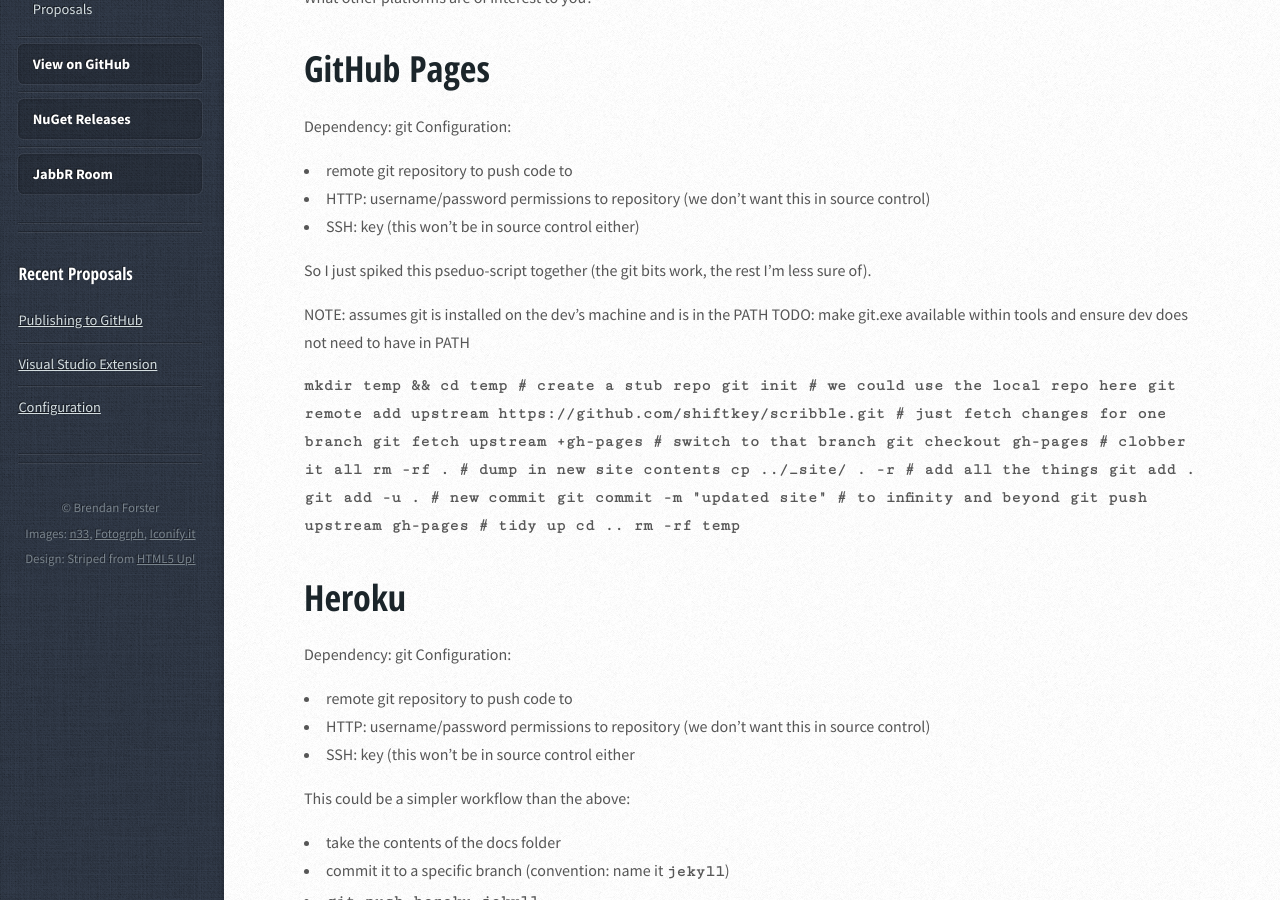
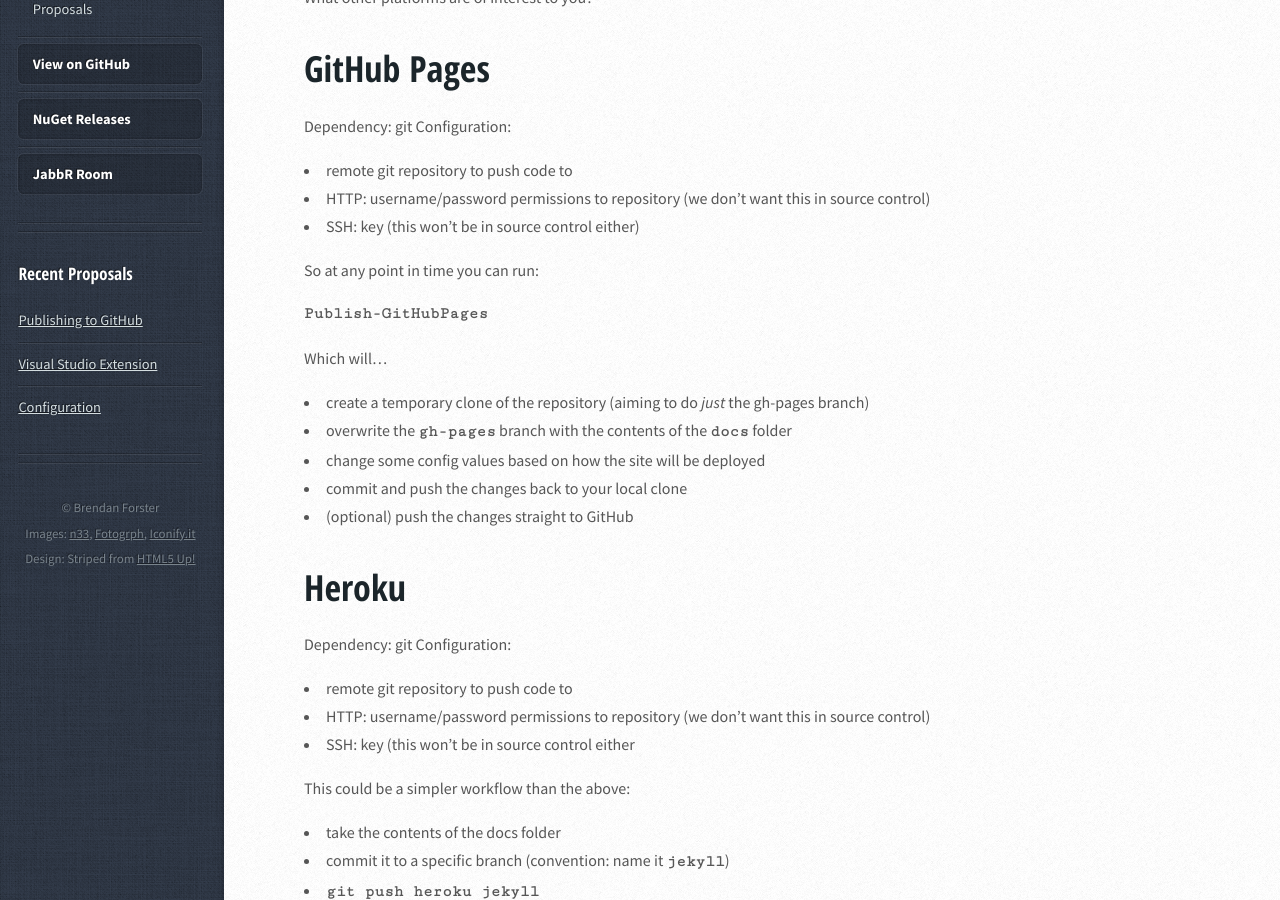
Before and after one commit to shiftkey/scribble, a Jekyll site: the page built from pages/proposals/publish-documentation.md, in a window 1280 px wide and 900 px high, scrolled down 374 px. Built offline with Jekyll 4.4.1, drawn with Linux system fonts in a browser that asks for light colours.

Commit message:
updating site from scribble generated content

```diff
--- a/pages/proposals/publish-documentation.md
+++ b/pages/proposals/publish-documentation.md
@@ -24,34 +24,17 @@
  - HTTP: username/password permissions to repository (we don't want this in source control)
  - SSH: key (this won't be in source control either)
 
-So I just spiked this pseduo-script together (the git bits work, the rest I'm less sure of).
+So at any point in time you can run:
 
-NOTE: assumes git is installed on the dev's machine and is in the PATH
-TODO: make git.exe available within tools and ensure dev does not need to have in PATH
+    Publish-GitHubPages
 
-	mkdir temp && cd temp
-	# create a stub repo
-	git init
-	# we could use the local repo here
-	git remote add upstream https://github.com/shiftkey/scribble.git
-	# just fetch changes for one branch
-	git fetch upstream +gh-pages
-	# switch to that branch
-	git checkout gh-pages
-	# clobber it all
-	rm -rf .
-	# dump in new site contents
-	cp ../_site/ . -r
-	# add all the things
-	git add .
-	git add -u .
-	# new commit
-	git commit -m "updated site"
-	# to infinity and beyond
-	git push upstream gh-pages
-	# tidy up
-	cd ..
-	rm -rf temp
+Which will...
+
+ - create a temporary clone of the repository (aiming to do *just* the gh-pages branch)
+ - overwrite the `gh-pages` branch with the contents of the `docs` folder
+ - change some config values based on how the site will be deployed
+ - commit and push the changes back to your local clone
+ - (optional) push the changes straight to GitHub
 
 ### Heroku
 
```
Also changed, not shown: pages/proposals/configuration.md (+4 -4 lines), pages/proposals/editing-pages.md (+6 -6 lines).
